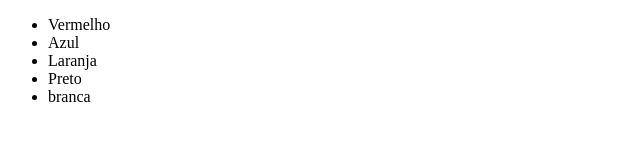
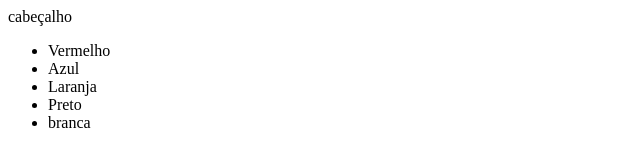
Before and after one commit to RodrigoFerrari94/minha-pagina, a plain HTML site: page index.html in a window 1280 px wide. Shown: the whole page, without its empty margins (0-640 px from the left). Drawn offline with Linux system fonts and the light colour scheme.

Commit message:
adicionando cabeçalho

```diff
--- a/index.html
+++ b/index.html
@@ -6,6 +6,7 @@
     <title>Título da Página</title>
   </head>
   <body>
+    <header>cabeçalho</header>
     <ul>
       <li>Vermelho</li>
       <li>Azul</li>
```
